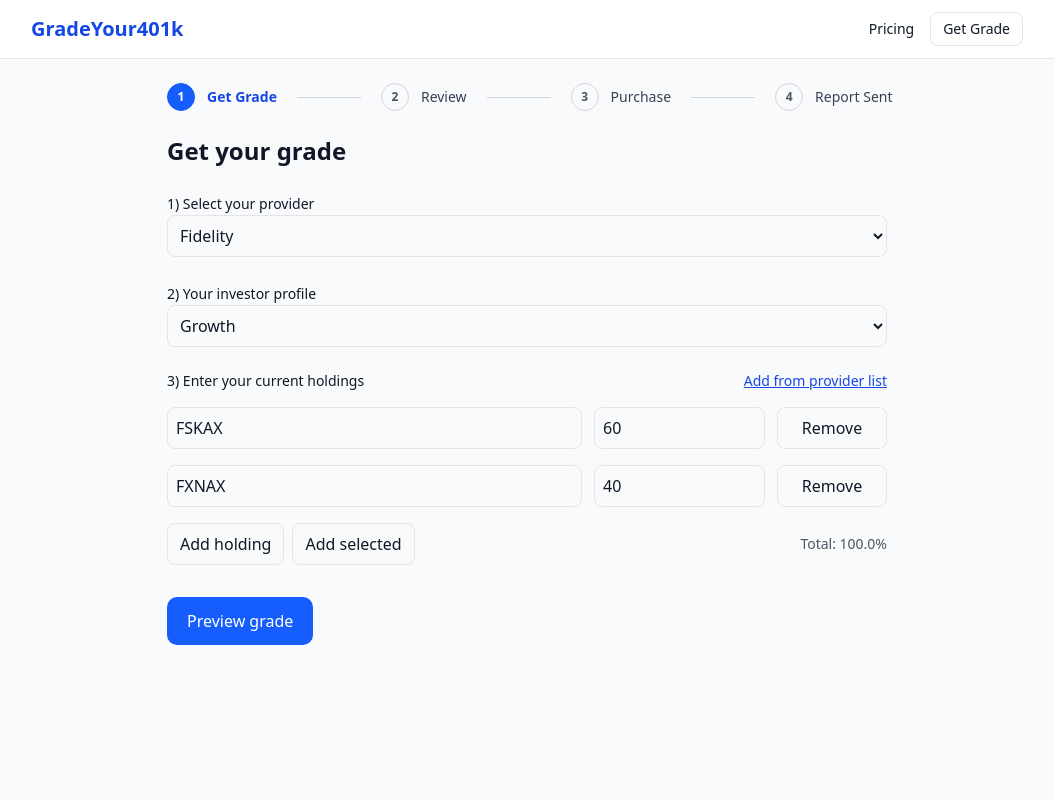
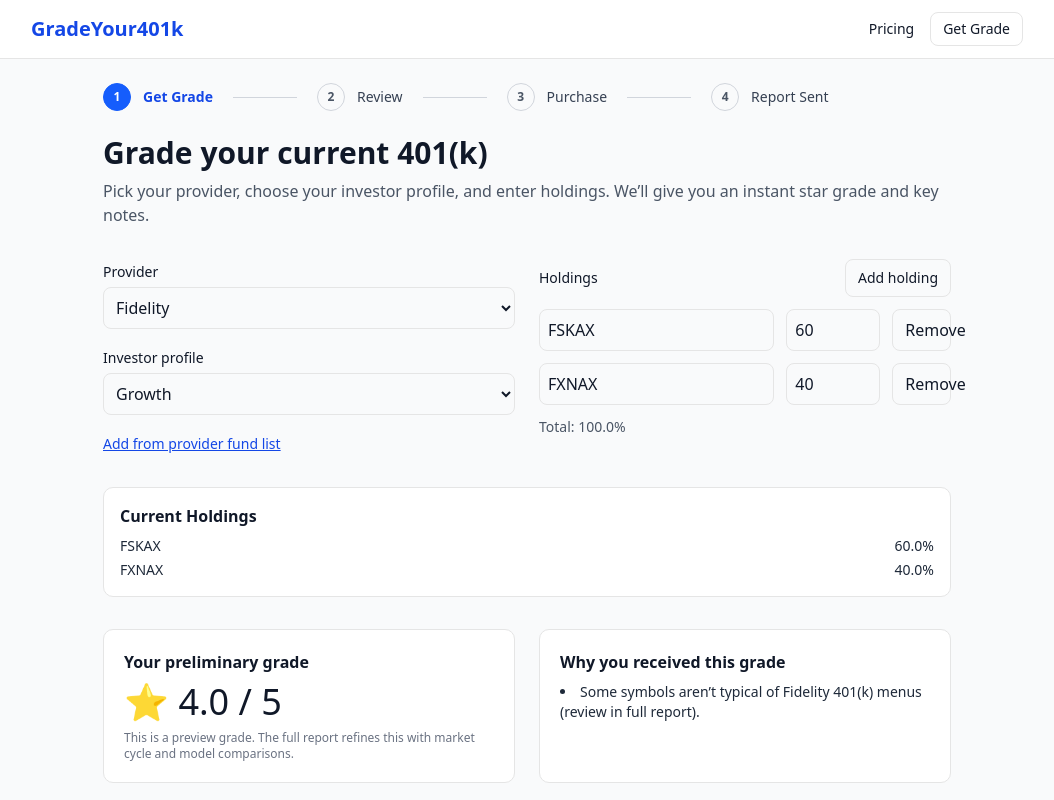
Before and after one commit to rremling/gradeyour401k, a Next.js app: page /grade/new in a window 1280 px wide. Shown: the top 800 px of the page, without its empty margins (113-1167 px from the left). Built offline with nearby package versions, Linux system fonts and the light colour scheme.

Commit message:
Update page.tsx

```diff
--- a/src/app/grade/new/page.tsx
+++ b/src/app/grade/new/page.tsx
@@ -5,9 +5,11 @@
 import { useRouter } from "next/navigation";
 
 type InvestorProfile = "Aggressive Growth" | "Growth" | "Balanced";
-type Holding = { symbol: string; weight: number };
 
-// -------- Provider display names (stored in DB/PDF) --------
+// Store weight as STRING for smooth typing (empty allowed)
+type Holding = { symbol: string; weight: string };
+
+// -------- Provider display names --------
 const PROVIDER_DISPLAY: Record<string, string> = {
   fidelity: "Fidelity",
   vanguard: "Vanguard",
@@ -19,7 +21,7 @@
   other: "Other",
 };
 
-// -------- Provider ticker catalogs (trim/add as you like) --------
+// -------- Provider ticker catalogs --------
 const PROVIDER_FUNDS: Record<string, string[]> = {
   fidelity: [
     "FFGCX","FSELX","FSPHX","FBIOX","FSDAX","FSPTX","FSAVX","FPHAX","FEMKX","FCOM",
@@ -61,7 +63,7 @@
   other: [],
 };
 
-// -------- UI: top stepper (client-safe, no hooks) --------
+// -------- Stepper --------
 function Stepper({ current = 1 }: { current?: 1 | 2 | 3 | 4 }) {
   const steps = [
     { n: 1, label: "Get Grade" },
@@ -114,6 +116,57 @@
   );
 }
 
+// -------- Grade + reasons --------
+function computeGradeAndReasons(
+  provider: string,
+  profile: InvestorProfile,
+  rows: Holding[]
+) {
+  // parse weights safely
+  const weights = rows.map((r) => {
+    const n = parseFloat((r.weight || "").trim());
+    return Number.isFinite(n) ? n : 0;
+  });
+
+  const total = weights.reduce((s, n) => s + n, 0);
+  const catalog = new Set((PROVIDER_FUNDS[provider] || []).map((t) => t.toUpperCase()));
+  const outside = rows.filter(
+    (r) => r.symbol && !catalog.has(r.symbol.toUpperCase())
+  );
+  const hasOutside = outside.length > 0;
+
+  // base by profile
+  let base = profile === "Aggressive Growth" ? 4.5 : profile === "Balanced" ? 3.8 : 4.1;
+  const reasons: string[] = [];
+
+  // penalty: not summing ~100
+  const off = Math.abs(100 - total);
+  if (off > 0.25) {
+    const p = Math.min(1, off / 100);
+    base -= p; // at most -1.0
+    reasons.push(`Weights sum to ${total.toFixed(1)}% (target 100%).`);
+  }
+
+  // penalty: holdings outside selected provider catalog (advisory)
+  if (hasOutside && provider !== "other") {
+    base -= 0.3;
+    reasons.push(
+      `Some symbols aren’t typical of ${PROVIDER_DISPLAY[provider]} 401(k) menus (review in full report).`
+    );
+  }
+
+  // penalty: concentration (largest position >60%)
+  const maxWt = Math.max(0, ...weights);
+  if (maxWt > 60) {
+    base -= 0.2;
+    reasons.push(`High concentration: top position is ${maxWt.toFixed(1)}%.`);
+  }
+
+  // clamp + half-star rounding
+  const score = Math.max(1, Math.min(5, Math.round(base * 2) / 2));
+  return { score, reasons, total };
+}
+
 export default function NewGradePage() {
   const router = useRouter();
 
@@ -121,15 +174,16 @@
   const [provider, setProvider] = useState("fidelity");
   const [profile, setProfile] = useState<InvestorProfile>("Growth");
   const [rows, setRows] = useState<Holding[]>([
-    { symbol: "FSKAX", weight: 60 },
-    { symbol: "FXNAX", weight: 40 },
+    { symbol: "FSKAX", weight: "60" },
+    { symbol: "FXNAX", weight: "40" },
   ]);
 
   // Add-from-list UI
   const [showCatalog, setShowCatalog] = useState(false);
   const [catalogSearch, setCatalogSearch] = useState("");
   const providerList = useMemo(
-    () => (PROVIDER_FUNDS[provider] || []).filter((t) =>
+    () =>
+      (PROVIDER_FUNDS[provider] || []).filter((t) =>
         t.toUpperCase().includes(catalogSearch.toUpperCase())
       ),
     [provider, catalogSearch]
@@ -137,22 +191,23 @@
   const [selectedFromList, setSelectedFromList] = useState<string>("");
 
   // Totals / validation
-  const total = useMemo(
-    () => rows.reduce((s, r) => s + (Number(r.weight) || 0), 0),
-    [rows]
-  );
+  const total = useMemo(() => {
+    return rows.reduce((s, r) => {
+      const n = parseFloat((r.weight || "").trim());
+      return s + (Number.isFinite(n) ? n : 0);
+    }, 0);
+  }, [rows]);
   const canSubmit = provider && Math.abs(total - 100) < 0.1;
 
   // -------- Row helpers --------
   function addRow() {
-    setRows((r) => [...r, { symbol: "", weight: 0 }]);
+    setRows((r) => [...r, { symbol: "", weight: "" }]);
   }
   function addSymbol(sym: string) {
     const symbol = sym.toUpperCase().trim();
     if (!symbol) return;
-    // Avoid duplicates: if exists, just focus user on editing that row weight
-    if (rows.some((r) => r.symbol === symbol)) return;
-    setRows((r) => [...r, { symbol, weight: 0 }]);
+    if (rows.some((r) => r.symbol.toUpperCase() === symbol)) return;
+    setRows((r) => [...r, { symbol, weight: "" }]);
   }
   function removeRow(i: number) {
     setRows((r) => r.filter((_, idx) => idx !== i));
@@ -163,21 +218,18 @@
         idx === i
           ? {
               ...row,
-              [key]: key === "weight" ? Number(v) : v.toUpperCase(),
+              [key]: key === "symbol" ? v.toUpperCase() : v, // keep weight as raw string
             }
           : row
       )
     );
   }
 
-  // -------- Grade logic (keep/replace with yours) --------
-  function computeGrade(profileInput: InvestorProfile, totalWeight: number): number {
-    const base =
-      profileInput === "Aggressive Growth" ? 4.5 : profileInput === "Balanced" ? 3.8 : 4.1;
-    const penalty = Math.min(1, Math.abs(100 - totalWeight) / 100);
-    const grade = Math.max(1, Math.min(5, Math.round((base - penalty) * 2) / 2));
-    return grade;
-  }
+  // -------- Live grade preview --------
+  const { score, reasons } = useMemo(
+    () => computeGradeAndReasons(provider, profile, rows),
+    [provider, profile, rows]
+  );
 
   // -------- Save preview → go to results --------
   const [saving, setSaving] = useState(false);
@@ -215,7 +267,7 @@
         throw new Error(data?.error || "Could not save preview");
       }
 
-      const id = String(data.id); // may be UUID
+      const id = String(data.id);
       if (typeof window !== "undefined") {
         localStorage.setItem("gy4k_preview_id", id);
       }
@@ -229,40 +281,49 @@
 
   async function onPreviewClick() {
     const cleanRows = rows
-      .map((r) => ({
+      .map((r) => {
+        const n = parseFloat((r.weight || "").trim());
+        return {
           symbol: String(r.symbol || "").toUpperCase().trim(),
-        weight: Number(r.weight),
-      }))
-      .filter((r) => r.symbol && !Number.isNaN(r.weight));
+          weight: Number.isFinite(n) ? n : 0,
+        };
+      })
+      .filter((r) => r.symbol);
 
-    const base = computeGrade(profile, total);
-    const adjusted = base; // plug in your other adjustments if you like
-
+    // For now adjusted == score; paid model can overlay market regime, etc.
     await savePreviewAndGo({
       provider,
       profile,
       rows: cleanRows,
-      gradeBase: base,
-      gradeAdjusted: adjusted,
+      gradeBase: score,
+      gradeAdjusted: score,
     });
   }
 
   // -------- UI --------
   return (
-    <main className="mx-auto max-w-3xl p-6 space-y-6">
+    <main className="mx-auto max-w-4xl p-6 space-y-8">
       <Stepper current={1} />
 
-      <h1 className="text-2xl font-bold">Get your grade</h1>
+      {/* Header */}
+      <header className="space-y-2">
+        <h1 className="text-3xl font-bold">Grade your current 401(k)</h1>
+        <p className="text-gray-600">
+          Pick your provider, choose your investor profile, and enter holdings. We’ll give you an instant star grade and key notes.
+        </p>
+      </header>
 
-      {/* Provider */}
-      <section className="space-y-2">
-        <label className="text-sm font-medium">1) Select your provider</label>
+      {/* Inputs */}
+      <section className="grid md:grid-cols-2 gap-6">
+        {/* Provider & Profile */}
+        <div className="space-y-4">
+          <div>
+            <label className="text-sm font-medium">Provider</label>
             <select
-          className="w-full border rounded-md p-2"
+              className="w-full border rounded-md p-2 mt-1"
               value={provider}
               onChange={(e) => {
                 setProvider(e.target.value);
-            // reset picker state on provider change
                 setCatalogSearch("");
                 setSelectedFromList("");
               }}
@@ -276,49 +337,45 @@
               <option value="voya">Voya</option>
               <option value="other">Other</option>
             </select>
-      </section>
+          </div>
 
-      {/* Profile */}
-      <section className="space-y-2">
-        <label className="text-sm font-medium">2) Your investor profile</label>
+          <div>
+            <label className="text-sm font-medium">Investor profile</label>
             <select
-          className="w-full border rounded-md p-2"
+              className="w-full border rounded-md p-2 mt-1"
               value={profile}
-          onChange={(e) => setProfile(e.target.value as InvestorProfile)}
+              onChange={(e) => {
+                setProfile(e.target.value as InvestorProfile);
+              }}
             >
               <option value="Aggressive Growth">Aggressive Growth</option>
               <option value="Growth">Growth</option>
               <option value="Balanced">Balanced</option>
             </select>
-      </section>
+          </div>
 
-      {/* Holdings */}
-      <section className="space-y-4">
-        <div className="flex items-center justify-between">
-          <div className="text-sm font-medium">3) Enter your current holdings</div>
+          {/* Add from provider list (collapsible) */}
+          <div>
             <button
               type="button"
+              onClick={() => setShowCatalog((s) => !s)}
               className="text-sm underline text-blue-700"
-            onClick={() => setShowCatalog((s) => !s)}
               aria-expanded={showCatalog}
             >
-            {showCatalog ? "Hide" : "Add from provider list"}
+              {showCatalog ? "Hide provider fund list" : "Add from provider fund list"}
             </button>
-        </div>
 
-        {/* Collapsible “Add from list” */}
             {showCatalog && (
-          <div className="rounded-lg border p-3 bg-white space-y-3">
-            <div className="flex flex-col md:flex-row md:items-center gap-3">
+              <div className="mt-2 rounded-lg border p-3 bg-white space-y-3">
                 <input
-                className="border rounded-md p-2 md:flex-1"
+                  className="border rounded-md p-2 w-full"
                   placeholder={`Search ${PROVIDER_DISPLAY[provider] || "Provider"} tickers…`}
                   value={catalogSearch}
                   onChange={(e) => setCatalogSearch(e.target.value)}
                 />
-              <div className="flex items-center gap-2">
+                <div className="flex gap-2">
                   <select
-                  className="border rounded-md p-2 w-56"
+                    className="border rounded-md p-2 flex-1"
                     value={selectedFromList}
                     onChange={(e) => setSelectedFromList(e.target.value)}
                   >
@@ -332,21 +389,32 @@
                   <button
                     type="button"
                     className="border rounded-md px-3 py-2 hover:bg-gray-50"
-                  onClick={() => {
-                    if (selectedFromList) addSymbol(selectedFromList);
-                  }}
+                    onClick={() => selectedFromList && addSymbol(selectedFromList)}
                   >
                     Add
                   </button>
                 </div>
-            </div>
                 <p className="text-xs text-gray-500">
-              Don’t see it? You can still type any symbol in the table below.
+                  Don’t see it? You can still type any symbol below.
                 </p>
               </div>
             )}
+          </div>
+        </div>
 
-        {/* Rows table */}
+        {/* Holdings table */}
+        <div className="space-y-3">
+          <div className="flex items-center justify-between">
+            <div className="text-sm font-medium">Holdings</div>
+            <button
+              type="button"
+              onClick={addRow}
+              className="border rounded-md px-3 py-2 hover:bg-gray-50 text-sm"
+            >
+              Add holding
+            </button>
+          </div>
+
           {rows.map((row, i) => (
             <div key={i} className="grid grid-cols-12 gap-3">
               <input
@@ -356,12 +424,18 @@
                 onChange={(e) => updateRow(i, "symbol", e.target.value)}
               />
               <input
-              type="number"
-              step="0.1"
+                type="text"
+                inputMode="decimal"
                 className="col-span-3 border rounded-md p-2"
                 placeholder="Weight %"
-              value={Number.isFinite(row.weight) ? row.weight : ""}
-              onChange={(e) => updateRow(i, "weight", e.target.value)}
+                value={row.weight}
+                onChange={(e) => {
+                  // Allow only digits, dot, empty
+                  const v = e.target.value;
+                  if (/^\d*\.?\d*$/.test(v) || v === "") {
+                    updateRow(i, "weight", v);
+                  }
+                }}
               />
               <button
                 type="button"
@@ -373,28 +447,6 @@
             </div>
           ))}
 
-        <div className="flex items-center justify-between">
-          <div className="flex items-center gap-2">
-            <button
-              type="button"
-              onClick={addRow}
-              className="border rounded-md px-3 py-2 hover:bg-gray-50"
-            >
-              Add holding
-            </button>
-            <button
-              type="button"
-              onClick={() => {
-                // quick helper: add selected + give it a small default weight
-                if (selectedFromList) {
-                  addSymbol(selectedFromList);
-                }
-              }}
-              className="border rounded-md px-3 py-2 hover:bg-gray-50"
-            >
-              Add selected
-            </button>
-          </div>
           <div
             className={[
               "text-sm",
@@ -403,6 +455,76 @@
           >
             Total: {total.toFixed(1)}%
           </div>
+        </div>
+      </section>
+
+      {/* Current holdings summary */}
+      <section className="rounded-lg border p-4 bg-white">
+        <h2 className="font-semibold">Current Holdings</h2>
+        {rows.filter((r) => r.symbol.trim() !== "").length === 0 ? (
+          <p className="text-sm text-gray-600 mt-2">No holdings entered yet.</p>
+        ) : (
+          <ul className="mt-2 text-sm text-gray-800 space-y-1">
+            {rows
+              .filter((r) => r.symbol.trim() !== "")
+              .map((r, idx) => {
+                const n = parseFloat((r.weight || "").trim());
+                const wt = Number.isFinite(n) ? n : 0;
+                return (
+                  <li key={`${r.symbol}-${idx}`} className="flex justify-between">
+                    <span className="font-mono">{r.symbol.toUpperCase()}</span>
+                    <span>{wt.toFixed(1)}%</span>
+                  </li>
+                );
+              })}
+          </ul>
+        )}
+      </section>
+
+      {/* Grade preview & reasons */}
+      <section className="grid lg:grid-cols-2 gap-6">
+        <div className="rounded-lg border p-5 bg-white space-y-2">
+          <h3 className="font-semibold">Your preliminary grade</h3>
+          <div className="text-4xl">⭐ {score.toFixed(1)} / 5</div>
+          <p className="text-xs text-gray-500">
+            This is a preview grade. The full report refines this with market cycle and model comparisons.
+          </p>
+        </div>
+
+        <div className="rounded-lg border p-5 bg-white">
+          <h3 className="font-semibold">Why you received this grade</h3>
+          {reasons.length === 0 ? (
+            <p className="text-sm text-gray-600 mt-2">
+              Looks balanced for your selected profile. The full report can still reveal fees, overlaps, and optimization opportunities.
+            </p>
+          ) : (
+            <ul className="list-disc list-inside text-sm text-gray-800 mt-2 space-y-1">
+              {reasons.map((r, i) => (
+                <li key={i}>{r}</li>
+              ))}
+            </ul>
+          )}
+        </div>
+      </section>
+
+      {/* Why buy / what's included */}
+      <section className="rounded-lg border p-5 bg-white">
+        <h3 className="font-semibold">Why purchase the full report?</h3>
+        <ul className="list-disc list-inside text-sm text-gray-800 mt-2 space-y-1">
+          <li>Model comparison against curated ETF allocations that match your profile.</li>
+          <li>Market cycle overlay (SPY 30/50/100/200-day SMA) to tilt risk sensibly.</li>
+          <li>Concrete “increase / decrease / replace” guidance and reallocation roadmap.</li>
+          <li>PDF delivered to your inbox + shareable star grade.</li>
+          <li>Fee and diversification diagnostics; sector and factor exposure view.</li>
+          <li>Annual plan includes 3 additional updates across the year.</li>
+        </ul>
+        <div className="mt-4">
+          <a
+            href="/pricing"
+            className="inline-block rounded-lg bg-blue-600 text-white px-5 py-2 hover:bg-blue-700"
+          >
+            See pricing & buy report
+          </a>
         </div>
       </section>
 
@@ -421,9 +543,7 @@
             Choose a provider and make sure weights sum to 100%.
           </p>
         )}
-        {saveError && (
-          <p className="mt-2 text-sm text-red-600">{saveError}</p>
-        )}
+        {saveError && <p className="mt-2 text-sm text-red-600">{saveError}</p>}
       </div>
     </main>
   );
```
Lines whose indentation alone changed are shown as unchanged.
